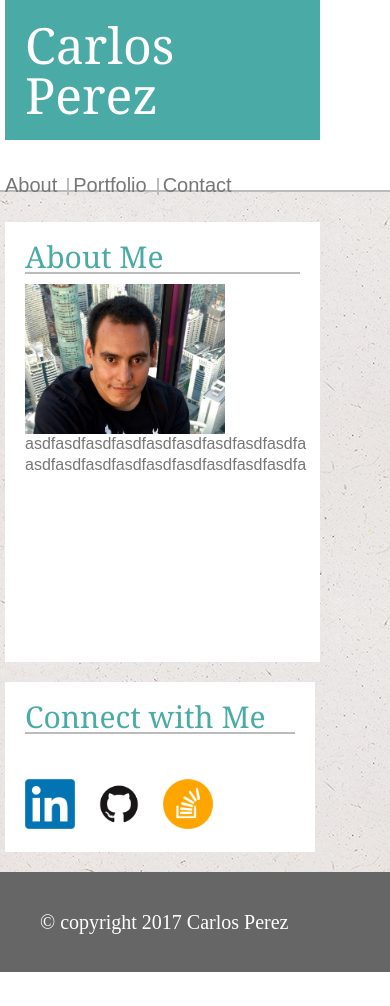
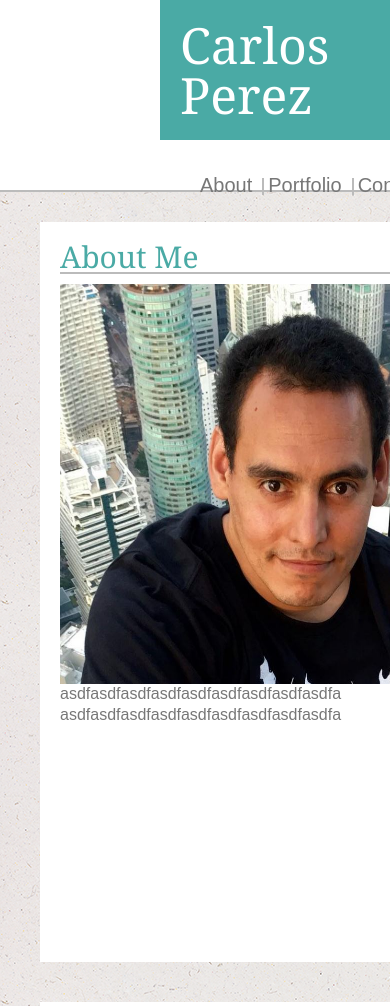
Before and after one commit to crazyceelo/Responsive-Portfolio, a plain HTML site: page index.html in a window 390 px wide. Shown: the top 1006 px of the page. Before the commit the page ends 972 px from the top, so only its background shows below. Drawn offline with Linux system fonts and the light colour scheme.

Commit message:
980 margins are done

```diff
--- a/assets/style.css
+++ b/assets/style.css
@@ -151,35 +151,48 @@ h3 {
 
 /* Media Queries */
 
-@media screen and (max-width: 1160px) {
+@media screen and (max-width: 980px) {
+	#profile-pic {
+		width: 450px;
+		height: 300px;
+	}
+
 	#main-right {
-		margin-top: 0;
-		margin-left: 150px;
-		margin-bottom: 20px;
 	}
 
 	#main-left {
-		margin-bottom: 20px;
+		margin-bottom: 50px;
+		width: 450px;
+		height: 600px;
 	}
 
 	#main-left-portfolio {
+		width: 275px;
+		height: 1700px;
 		margin-bottom: 30px;
+	}
+
+	#message-field {
+		height: 350px;
+	}
+
+	#projectlist {
+		margin-left: 5px;
 	}
 }
 
-@media screen and (max-width: 930px) {
+@media screen and (max-width: 768px) {
 	#aboutli {
 		margin-left: 20px;
 	}
-}
 
-@media screen and (max-width: 860px) {
 	#main-left {
-		width: 275px;
+		width: 500px;
+		margin-bottom: 10px;
 	}
 
 	p {
-		width: 200px;
+		width: 490px;
 	}
 
 	#main-left-portfolio {
@@ -192,13 +205,20 @@ h3 {
 	}
 
 	#projectlist {
-		margin-left: 13px;
+		margin-left: 0px;
+	}
+
+	#main-right {
+		margin-left: 150px;
+		width: 500px;
+		margin-bottom: 30px;
 	}
 }
 
-@media screen and (max-width: 751px) {
+
+@media screen and (max-width: 640px) {
 	#header {
-		height: 190px;
+	height: 190px;
 	}
 
 	h1 {
@@ -208,23 +228,26 @@ h3 {
 	#aboutli {
 		margin-left: 150px;
 	}
-}
 
-@media screen and (max-width: 490px) {
+	#profile-pic {
+		width: 500px;
+		height: 400px;
+	}
 	h1 {
-		margin-left: 5px;
+		margin-left: 160px;
 	}
 
 	#aboutli {
-		margin-left: 5px;
+		margin-left: 200px;
 	}
 
 	#main-left {
-		margin-left: 5px;
+		margin-left: 40px;
+		height: 700px;
 	}
 
 	#main-right {
-		margin-left: 5px;
+		margin-left: 40px;
 	}
 
 	footer {
@@ -232,6 +255,6 @@ h3 {
 	}
 
 	#main-left-portfolio {
-		margin-left: 5px;
+		margin-left: 40px;
 	}
 }
--- a/index.html
+++ b/index.html
@@ -25,9 +25,9 @@
 				</nav>
 
 				<div class="main">
-					<div id="main-left">
+					<div id="main-left" class="main-left-about">
 						<h2>About Me</h2>
-						<img src="assets/images/ProfilePicture.JPG" width="200px" height="150px">
+						<img src="assets/images/ProfilePicture.JPG" width="200px" height="150px" id="profile-pic">
 						<p>
 						asdfasdfasdfasdfasdfasdfasdfasdfasdfa
 						asdfasdfasdfasdfasdfasdfasdfasdfasdfa
```
Also changed, not shown: contact.html (+1 -1 lines).
